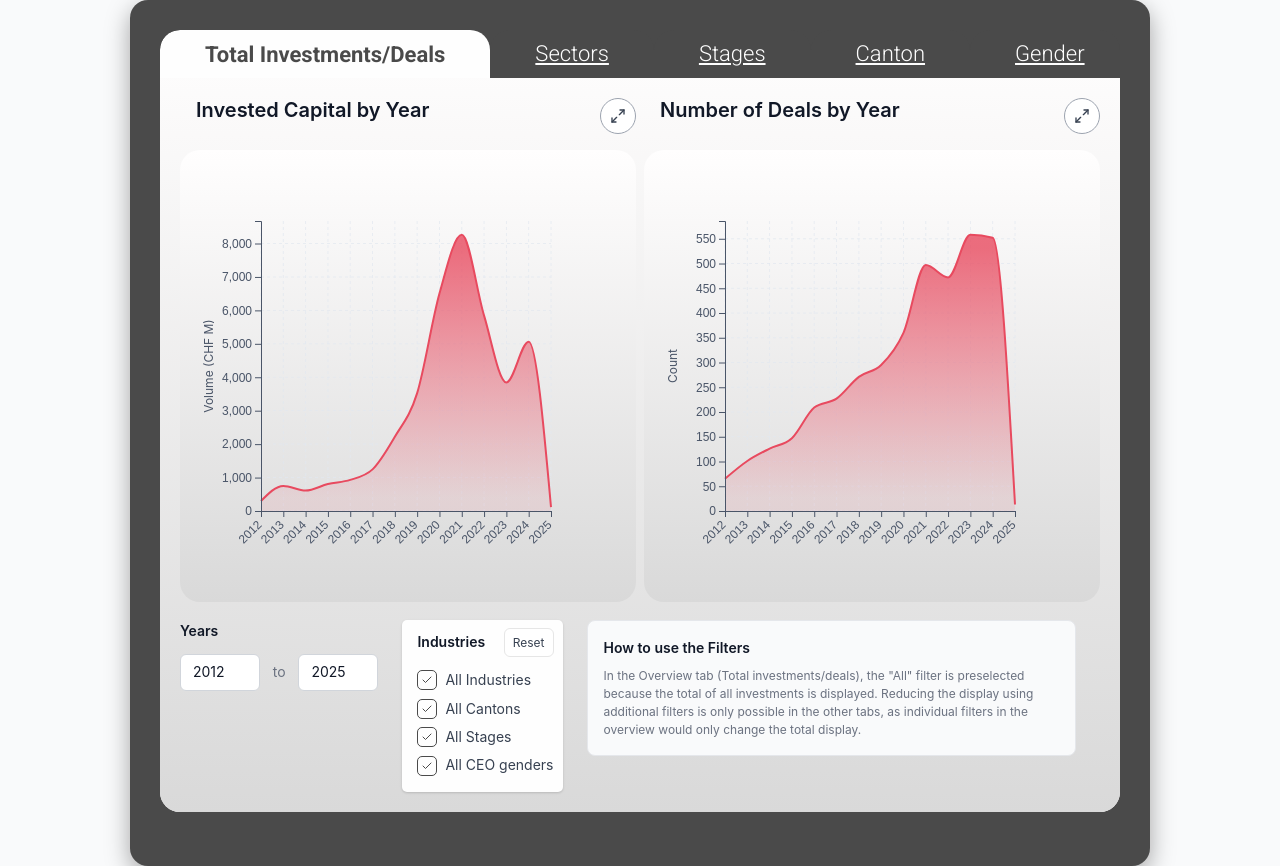
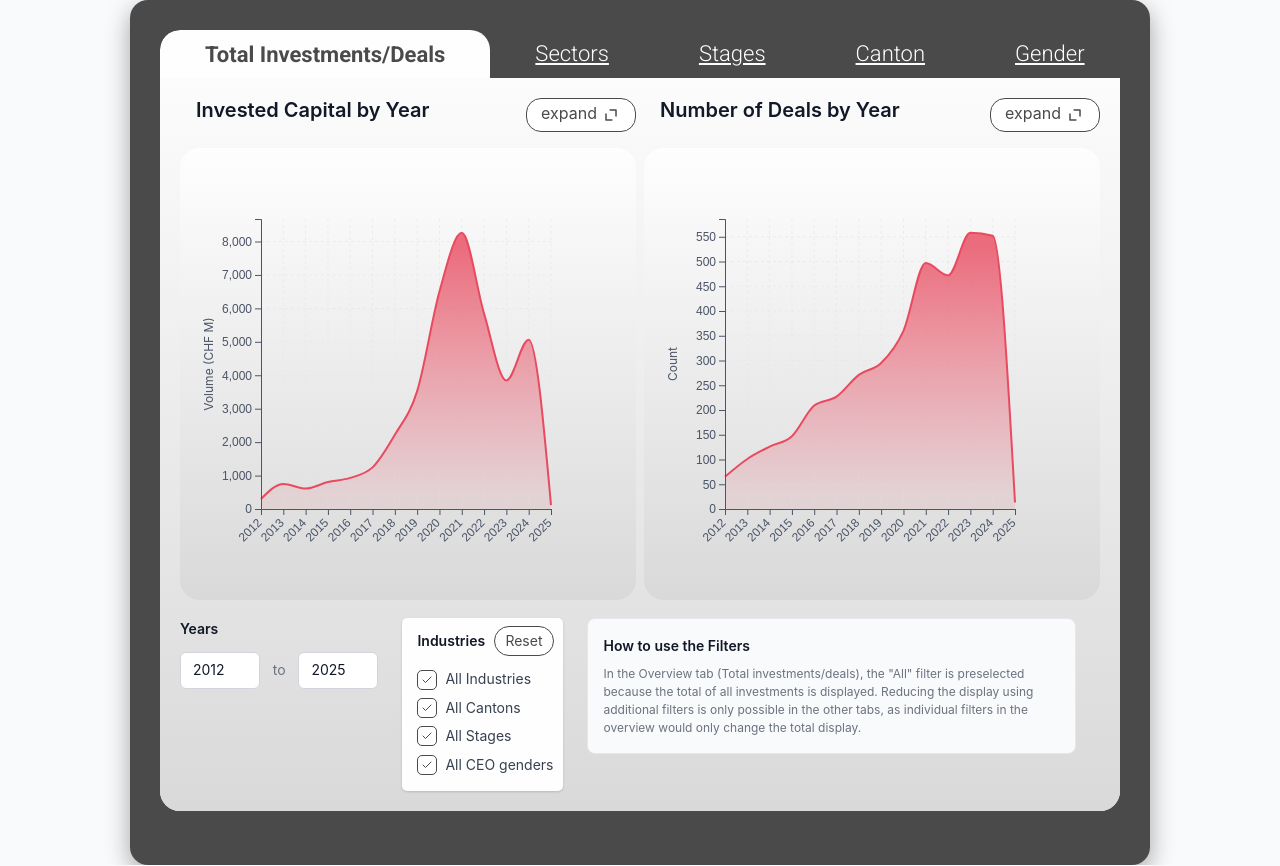
Before and after one commit to alionazherdetska/swiss-vc-dashboard, a React (Create React App) app: page / in a window 1280 px wide. Built offline with nearby package versions, Linux system fonts and the light colour scheme.

Commit message:
added expanded button

```diff
--- a/src/components/charts/Charts.module.css
+++ b/src/components/charts/Charts.module.css
@@ -3,3 +3,40 @@
   padding: 21px 21px 31px;
   background: var(--D9D9D9, linear-gradient(180deg, #fffefe 0%, #d9d9d9 100%));
 }
+
+.expandButton {
+  padding: 6px 14px;
+  border-radius: 15px;
+  border: 1px solid #4a4a4a;
+  background: #ffffff;
+  color: #4a4a4a;
+  position: relative;
+  align-items: center;
+  justify-content: center;
+  max-width: 100%;
+  overflow: hidden;
+  line-height: 0px;
+  cursor: pointer;
+  transition: background 0.2s, color 0.2s, border-color 0.2s;
+}
+
+.expandButton:hover {
+  background: #4a4a4a;
+  color: #ffffff;
+  border-color: #4a4a4a;
+}
+
+.expandIcon {
+  width: 20px;
+  height: 20px;
+  margin-left: 4px;
+  transform: rotate(135deg);
+  transform-origin: center;
+  display: inline-block;
+  vertical-align: middle;
+  transition: filter 0.2s;
+}
+
+.expandButton:hover .expandIcon {
+  filter: invert(1) brightness(2);
+}
--- a/src/components/charts/shared/ChartHeader.js
+++ b/src/components/charts/shared/ChartHeader.js
@@ -1,4 +1,4 @@
-import { Maximize2 } from "lucide-react";
+import styles from "../Charts.module.css";
 
 // Unified chart header to better match modal design (title + optional subtitle + compact expand icon)
 const ChartHeader = ({
@@ -23,11 +23,12 @@ const ChartHeader = ({
           {showExpandButton && (
             <button
               onClick={onExpand}
-              className="w-9 h-9 inline-flex items-center justify-center rounded-full border border-gray-400 bg-white hover:bg-gray-50 transition-colors"
+              className={styles.expandButton}
               title={expandTitle}
               aria-label={expandTitle}
             >
-              <Maximize2 className="h-4 w-4 text-gray-700" />
+              expand
+                <img src="/expand.svg" className={styles.expandIcon} alt="" />
             </button>
           )}
           {children}
--- a/src/components/filters/FilterPanel.module.css
+++ b/src/components/filters/FilterPanel.module.css
@@ -111,12 +111,24 @@
 }
 
 .sectionReset {
-  padding: 0.25rem 0.5rem;
-  font-size: 0.75rem;
-  border-radius: 0.375rem;
-  border: 1px solid #e6e6e6;
+  padding: 3px 10px; /* top/right/bottom/left */
+  font-size: 0.875rem;
+  border-radius: 15px;
+  border: 1px solid #4a4a4a;
   background: #ffffff;
-  color: #374151;
+  color: #4a4a4a;
+  cursor: pointer;
+  display: inline-flex;
+  align-items: center;
+  justify-content: center;
+  text-align: center;
+  transition: background-color 120ms ease, color 120ms ease, border-color 120ms ease;
+}
+
+.sectionReset:hover {
+  background: #4a4a4a;
+  color: #ffffff;
+  border-color: #4a4a4a;
 }
 
 .listScroll {
```
Also changed, not shown: public/expand.svg (added).
